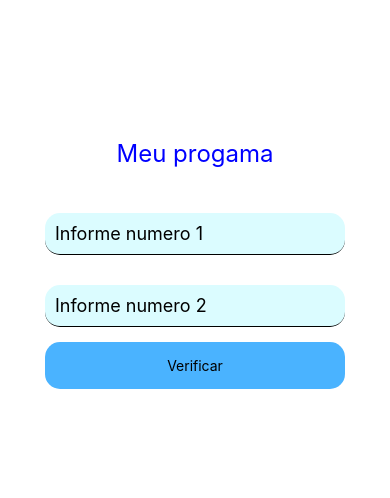
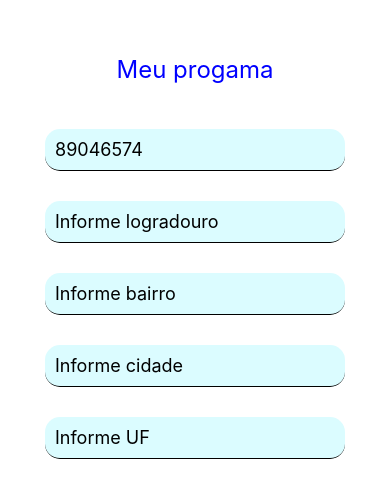
Before and after one commit to instrutorvilson/rna, a React Native app: screen / in a window 390 px wide. Shown: the part 158-656 px from the top of the page. Built offline with nearby package versions, Linux system fonts and the light colour scheme.

Commit message:
Criar componente endereço consumindo API viacep

```diff
--- a/App.js
+++ b/App.js
@@ -1,6 +1,7 @@
 import { StatusBar } from 'expo-status-bar';
 import { Button, Text, TextInput, TouchableOpacity, View } from 'react-native';
 import ComparaNumeros from './src/componentes/comparaNumeros';
+import Endereco from './src/componentes/endereco';
 import VerIdade from './src/componentes/verIdade';
 import styles from './src/estilos/estilos';
 
@@ -9,8 +10,12 @@ export default function App() {
     <View style={styles.container}>
       <Text style={styles.title}>Meu progama</Text>
 
-     { /*<VerIdade /> */}
-      <ComparaNumeros />
+     {
+       /*<VerIdade />
+         <ComparaNumeros
+         />*/
+         <Endereco />
+      }
       <StatusBar style="auto" />
     </View>
   );
--- /dev/null
+++ b/src/componentes/endereco.js
@@ -0,0 +1,66 @@
+import { useState } from 'react';
+import { Text, TextInput, View } from 'react-native';
+import styles from '../estilos/estilos';
+
+export default function Endereco() {
+  const [cep, setCep] = useState('89046574')
+  const [logradouro, setLogradouro] = useState('')
+  const [bairro, setBairro] = useState('')
+  const [cidade, setCidade] = useState('')
+  const [uf, setUf] = useState('')
+
+ async function handlePreencherEndereco(){
+    if(cep != ''){
+      var data = await fetch(`http://viacep.com.br/ws/${cep}/json/`)
+      data = await data.json()
+      setLogradouro(data.logradouro)
+      setBairro(data.bairro)
+      setCidade(data.localidade)
+      setUf(data.uf)
+
+    }else{
+       alert('Informe o cep')
+    }
+
+  }
+
+  return (
+    <View>
+      <TextInput
+         style={styles.input}
+         placeholder='Informe cep'
+         value={cep}
+         onChangeText={(text)=>setCep(text)}
+         keyboardType="numeric"
+         onBlur={handlePreencherEndereco}
+
+      />
+      <TextInput
+         style={styles.input}
+         placeholder='Informe logradouro'
+         value={logradouro}
+         onChangeText={(text)=>setLogradouro(text)}
+      />
+      <TextInput
+         style={styles.input}
+         placeholder='Informe bairro'
+         value={bairro}
+         onChangeText={(text)=>setBairro(text)}
+      />
+      <TextInput
+         style={styles.input}
+         placeholder='Informe cidade'
+         value={cidade}
+         onChangeText={(text)=>setCidade(text)}
+      />
+      <TextInput
+         style={styles.input}
+         placeholder='Informe UF'
+         value={uf}
+         onChangeText={(text)=>setUf(text)}
+      />
+
+
+    </View>
+  );
+}
```
